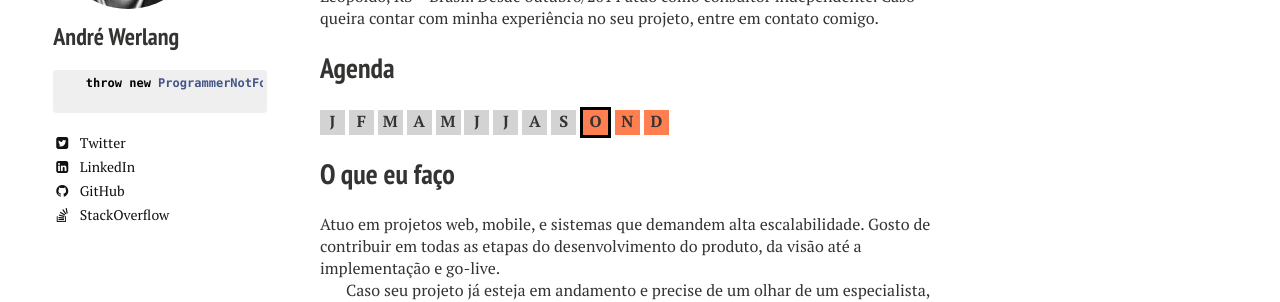
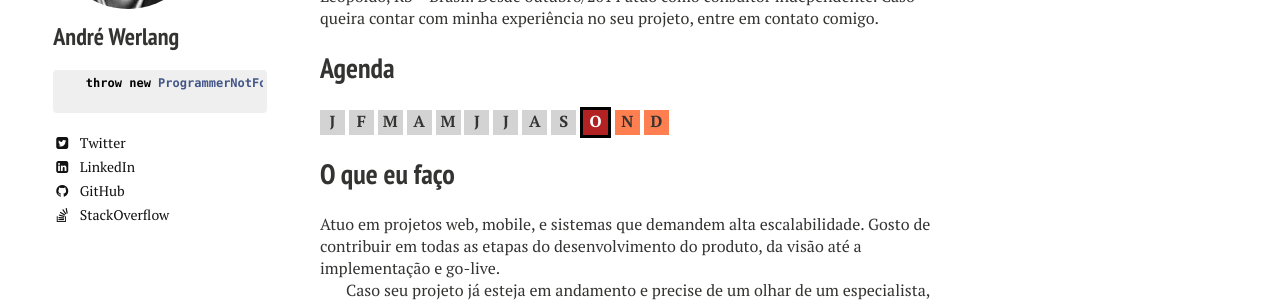
Before and after one commit to awerlang/awerlang.github.io, a Jekyll site: the page built from sobre/index.md, in a window 1280 px wide. Shown: the part 412-714 px from the top of the page. Built offline with Jekyll 4.4.1, drawn with Linux system fonts in a browser that asks for light colours.

Commit message:
update calendar

```diff
--- a/assets/css/main.scss
+++ b/assets/css/main.scss
@@ -48,7 +48,7 @@
 }
 
 .home .image-wrap::before {
-    content: "Notice: This website is currently under development. Thanks for visiting, and check it back in September. --André";
+    content: "Notice: This website is currently under development. Thanks for visiting, and check it back in November. --André";
     position: absolute;
     text-align: center;
     font-size: 3em;
--- a/sobre/index.md
+++ b/sobre/index.md
@@ -78,10 +78,10 @@
   <div class="agenda">A</div>
   <div class="agenda">M</div>
   <div class="agenda">J</div>
-  <div class="agenda limited">J</div>
-  <div class="agenda limited">A</div>
-  <div class="agenda limited">S</div>
-  <div class="agenda limited">O</div>
+  <div class="agenda">J</div>
+  <div class="agenda">A</div>
+  <div class="agenda">S</div>
+  <div class="agenda blocked">O</div>
   <div class="agenda limited">N</div>
   <div class="agenda limited">D</div>
 
```
